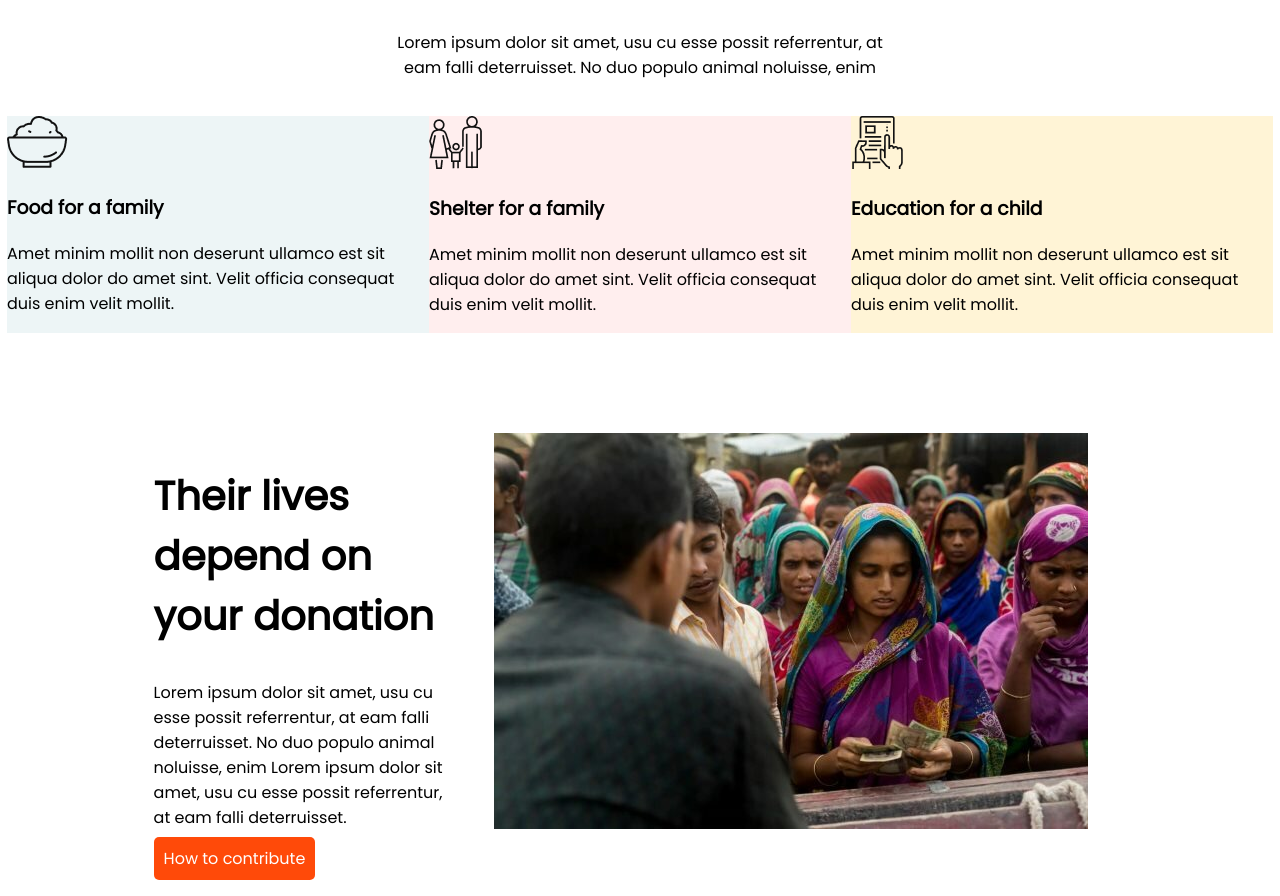
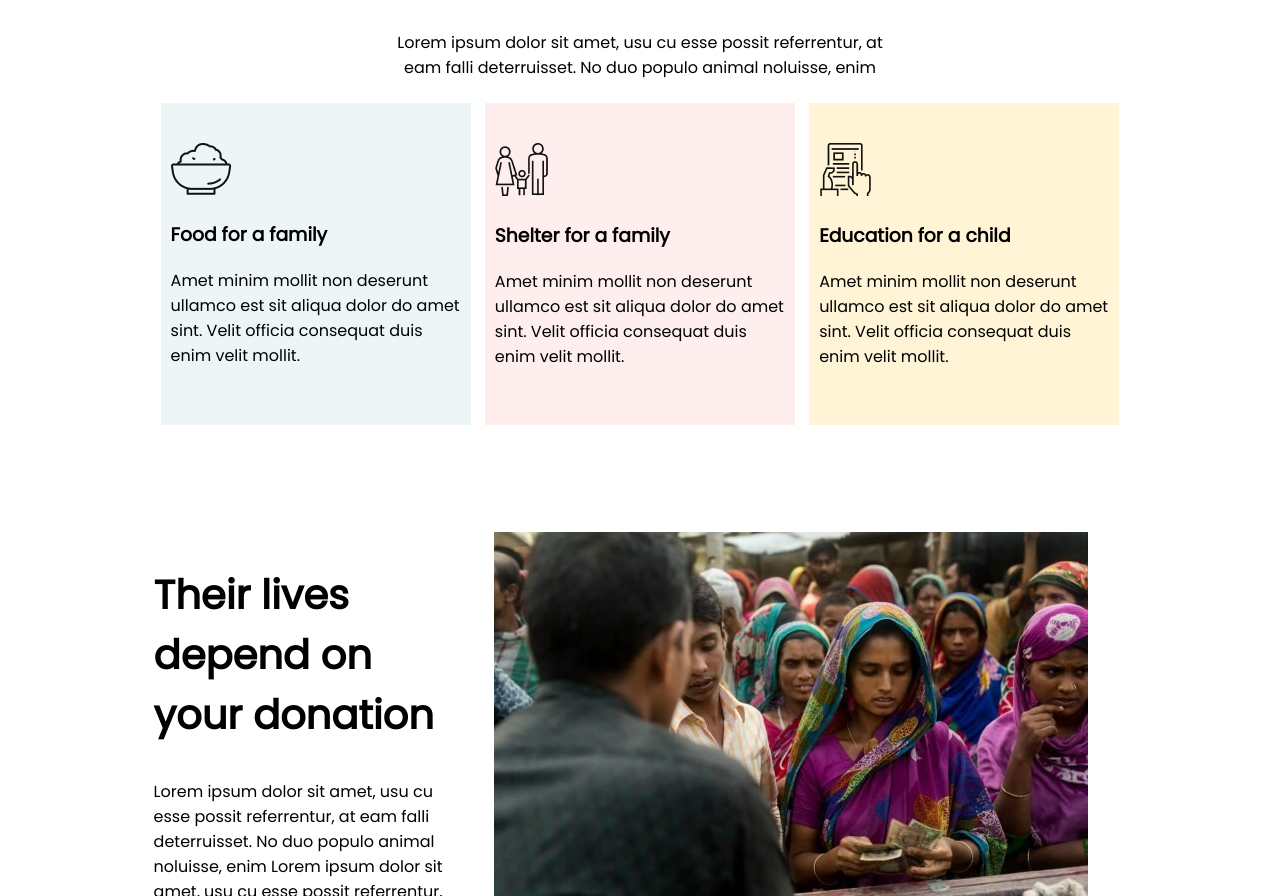
Before and after one commit to nahidbillah/donate-today, a plain HTML site: page index.html in a window 1280 px wide. Shown: the part 1049-1945 px from the top of the page. Drawn offline with Linux system fonts and the light colour scheme.

Commit message:
donation plan section changed

```diff
--- a/index.html
+++ b/index.html
@@ -57,8 +57,8 @@
             <p>Lorem ipsum dolor sit amet, usu cu esse possit referrentur, at eam falli
                 deterruisset. No duo populo animal noluisse, enim</p>
         </div>
-        <div class="flexible-container-two size-two">
-            <div id="color-food">
+        <div class="flexible-container-two">
+            <div id="color-food" class="size-plan">
                 <img src="icons/food.png" alt="">
                 <h3>Food for a family</h3>
                 <p>Amet minim mollit non deserunt
@@ -66,7 +66,7 @@
                     sint. Velit officia consequat duis enim
                     velit mollit.</p>
             </div>
-            <div id="color-family">
+            <div id="color-family" class="size-plan">
                 <img src="icons/shelter.png" alt="">
                 <h3>Shelter for a family</h3>
                 <p>Amet minim mollit non deserunt
@@ -74,7 +74,7 @@
                     sint. Velit officia consequat duis enim
                     velit mollit.</p>
             </div>
-            <div id="color-child">
+            <div id="color-child" class="size-plan">
                 <img src="icons/Frame-1.png" alt="">
                 <h3>Education for a child</h3>
                 <p>Amet minim mollit non deserunt
--- a/style.css
+++ b/style.css
@@ -63,11 +63,14 @@ body{
     margin-left: 12%;
     margin-right: 12%;
 }
-.size-two{
+.size-plan{
     width: 360;
     height: 352;
     margin: 7px;
-    padding-top: 20px;
+    padding-top: 40px;
+    padding-left: 10px;
+    padding-right: 10px;
+    padding-bottom: 40px;
 
 }
 #color-food{
```
